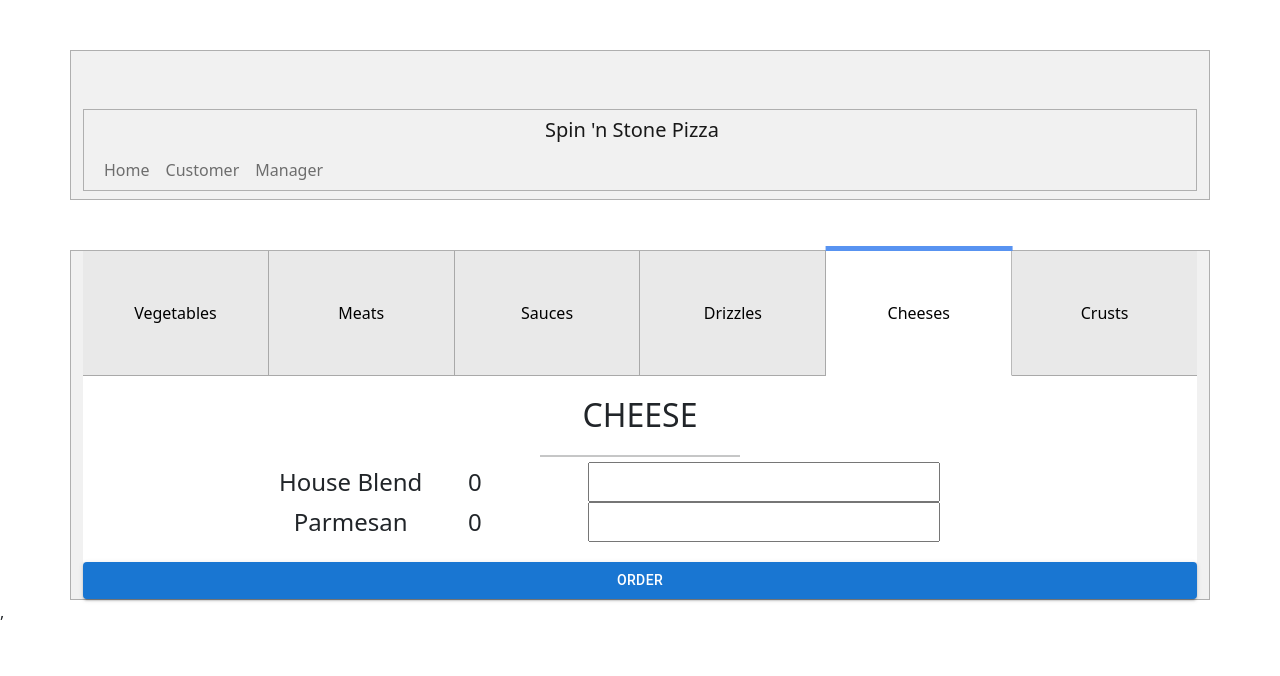
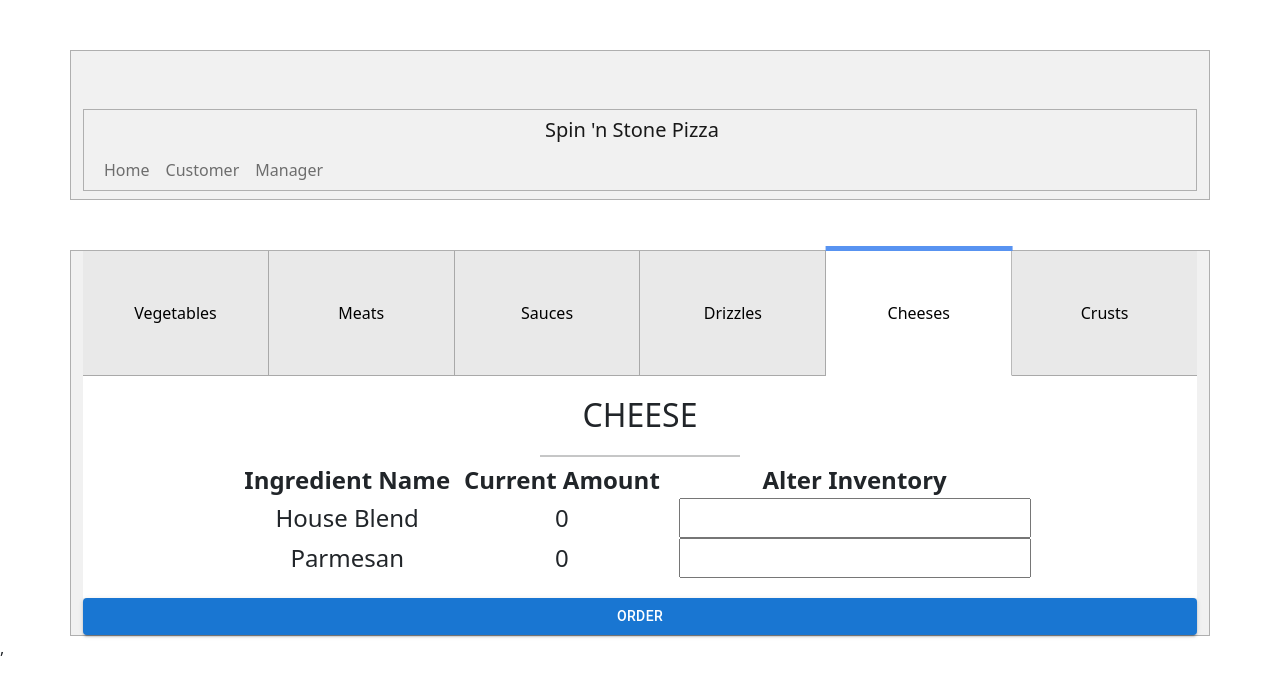
Before and after one commit to Anthony860191/POS-System, a React (Create React App) app in the folder frontend/: page /Manager in a window 1280 px wide. Both pictures are taken after a click on the button "Cheeses". Shown: the top 676 px of the page. Built offline with nearby package versions, Linux system fonts and the light colour scheme.

Commit message:
Added a column in the table where the current amount pulled from DB will go

```diff
--- a/frontend/src/managerComponents/Tabs.js
+++ b/frontend/src/managerComponents/Tabs.js
@@ -461,6 +461,11 @@ function ManagerTabs() {
                     <hr/>
                     <table>
                         <tr>
+                            <th>Ingredient Name</th>
+                            <th>Current Amount</th>
+                            <th>Alter Inventory</th>
+                        </tr>
+                        <tr>
                             <td>House Blend</td>
                             <td>0</td>
 
@@ -498,6 +503,13 @@ function ManagerTabs() {
                     <h2>CRUST</h2>
                     <hr/>
                     <table>
+                        <tr>
+                            <th>Ingredient Name</th>
+                            <th>Current Amount</th>
+                            <th>Alter Inventory</th>
+                        </tr>
+                        <th>
+                        </th>
                         <tr>
                             <td>Regular</td>
                             <td>0</td>
```
